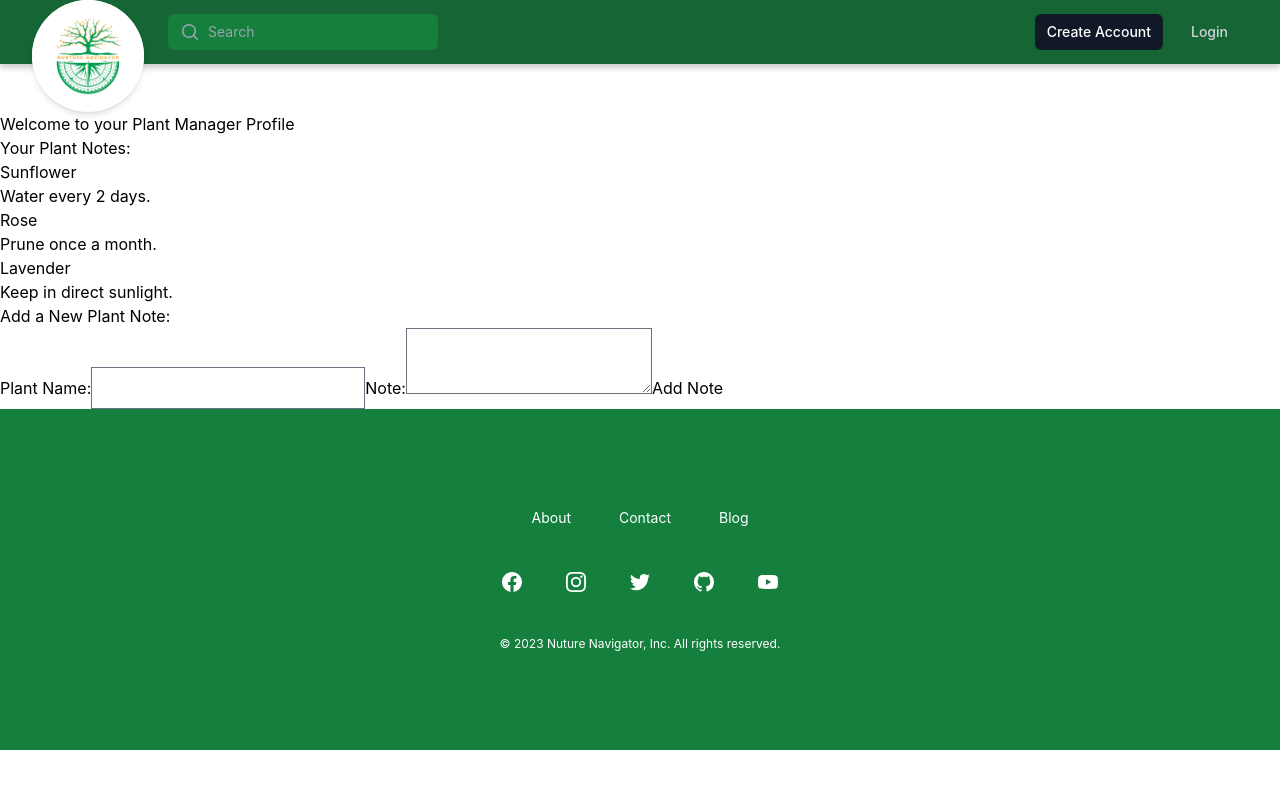
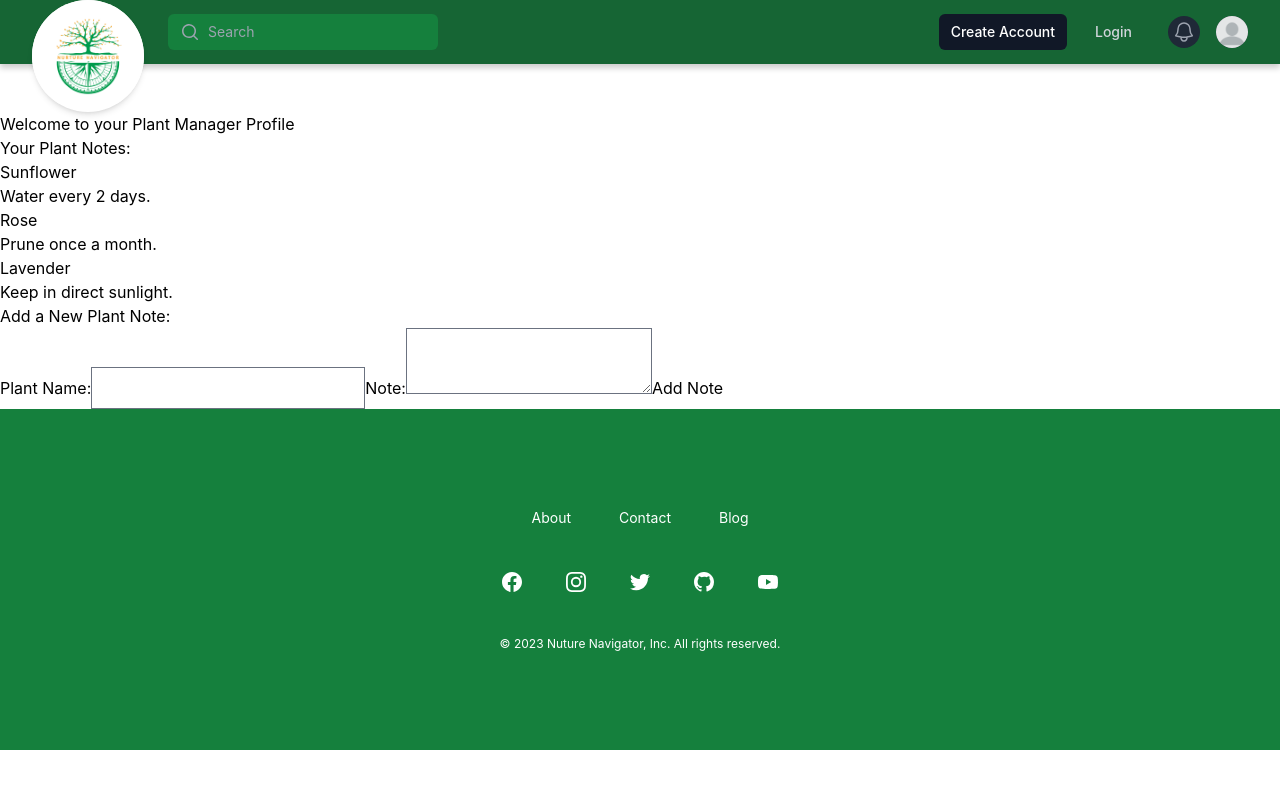
Before and after one commit to renkayla/NurtureNavigator, a React (Create React App) app in the folder client/: page /profile in a window 1280 px wide. Shown: the top 788 px of the page. Built offline with nearby package versions, Linux system fonts and the light colour scheme.

Commit message:
typo fix

```diff
--- a/client/src/components/Header/index.jsx
+++ b/client/src/components/Header/index.jsx
@@ -100,7 +100,7 @@ export default function Navbar() {
                   )}
                 </Disclosure.Button>
               </div>
-              {AuthService.loggedIn() ? (
+
               <div className="hidden lg:ml-4 lg:block">
                 <div className="flex items-center">
                   <button
@@ -179,7 +179,7 @@ export default function Navbar() {
                   </Menu>
                 </div>
               </div>
-              ) : (<></>)}
+
             </div>
           </div>
 
```
